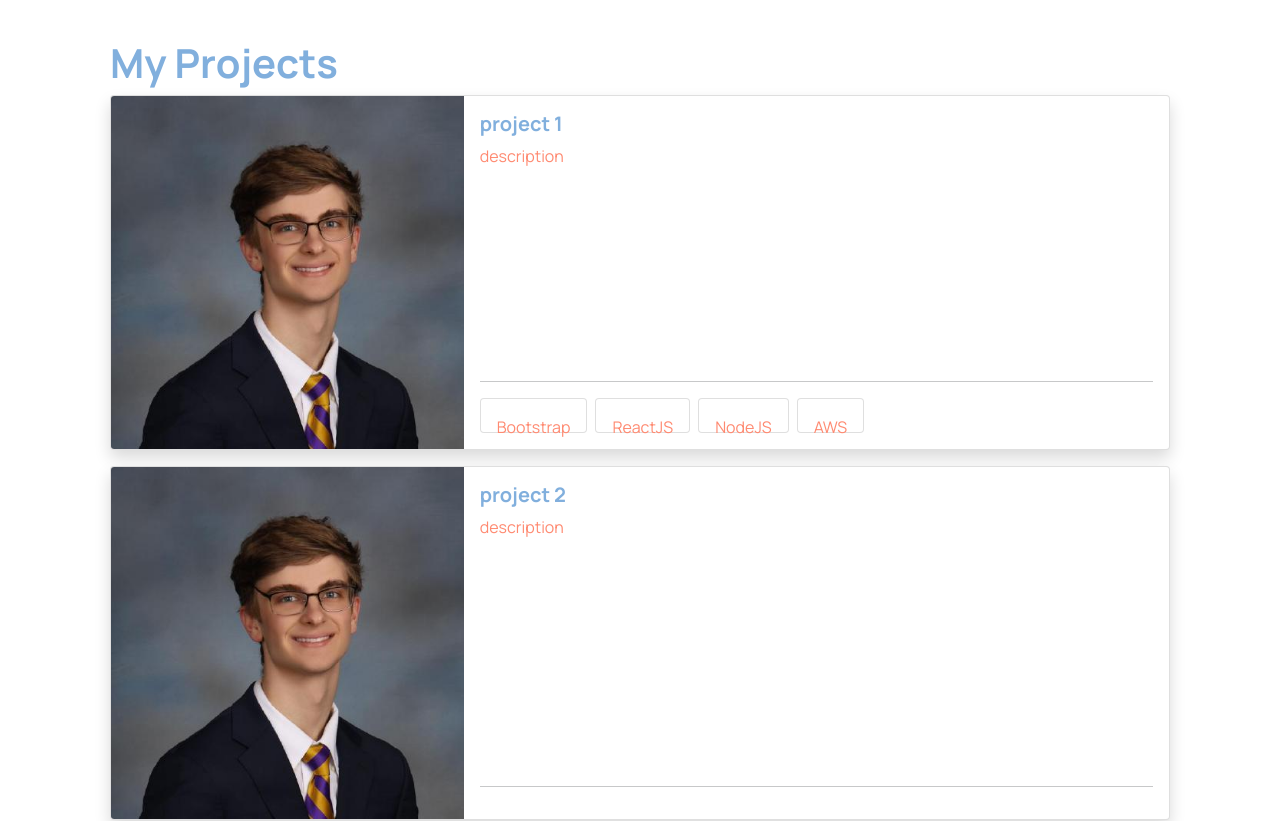
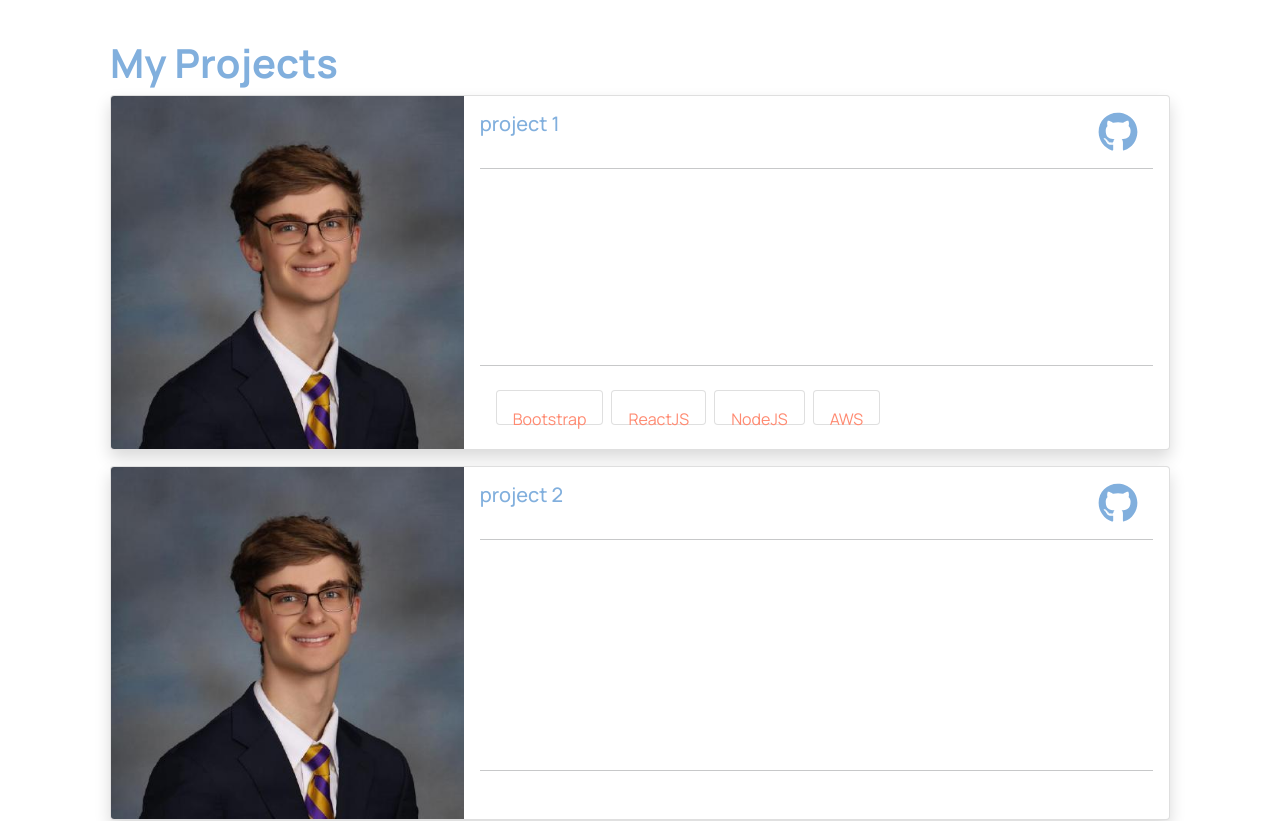
Before and after one commit to jackitaliano/portfolio, a React (Create React App) app: page / in a window 1280 px wide. Shown: the part 630-1451 px from the top of the page. Built offline with nearby package versions, Linux system fonts and the light colour scheme.

Commit message:
changed format, added link
changed format to have title, break, brief, break, technologies

added github link

```diff
--- a/src/components/projectcard/ProjectCard.jsx
+++ b/src/components/projectcard/ProjectCard.jsx
@@ -1,6 +1,7 @@
 import React from "react";
 import "./projectcard.css";
 import { TextCard, ProjectModal } from "../../components";
+import GithubLink from "../links/GithubLink";
 
 const ProjectCard = ({ project }) => {
   const technologies = project.technologies.map((tech) => (
@@ -9,31 +10,38 @@ const ProjectCard = ({ project }) => {
 
   return (
     <div
-      class="card mb-3 shadow clickable p-0"
+      className="card mb-3 shadow p-0 project-card"
       data-bs-toggle="modal"
       data-bs-target={"#project" + project.id}
     >
-      <div class="row g-md-0 g-3">
-        <div class="col-md-4 col-12">
+      <div className="row g-md-0 g-3">
+        <div className="col-md-4 col-12">
           <img
             src={project.image}
-            class="img-fluid card-img-dynamic"
+            className="img-fluid card-img-dynamic"
             alt="project"
           />
         </div>
-        <div class="col-md-8 col-12 d-flex">
-          <div class="card-body d-flex flex-column">
-            <h5 class="card-title main-heading">{project.title}</h5>
-            <p class="card-text sub-text">{project.text}</p>
+        <div className="col-md-8 col-12 d-flex">
+          <div className="card-body d-flex flex-column">
+            <div className="d-flex flex-row">
+              <h5 className="card-title sub-heading">{project.title}</h5>
 
-            <div className="mt-auto">
-              <hr />
-              <div className="d-flex flex-row">{technologies}</div>
+              <GithubLink link={project.link} />
+            </div>
+            <hr />
+            <p class="card-text sub-text project-description">
+              {project.brief}
+            </p>
+
+            <hr className="mt-auto" />
+            <div className="d-flex flex-row flex-wrap p-2 ps-3">
+              {technologies}
             </div>
           </div>
         </div>
       </div>
-      <ProjectModal project={project}></ProjectModal>
+      <ProjectModal className="d-none" project={project} />
     </div>
   );
 };
```
